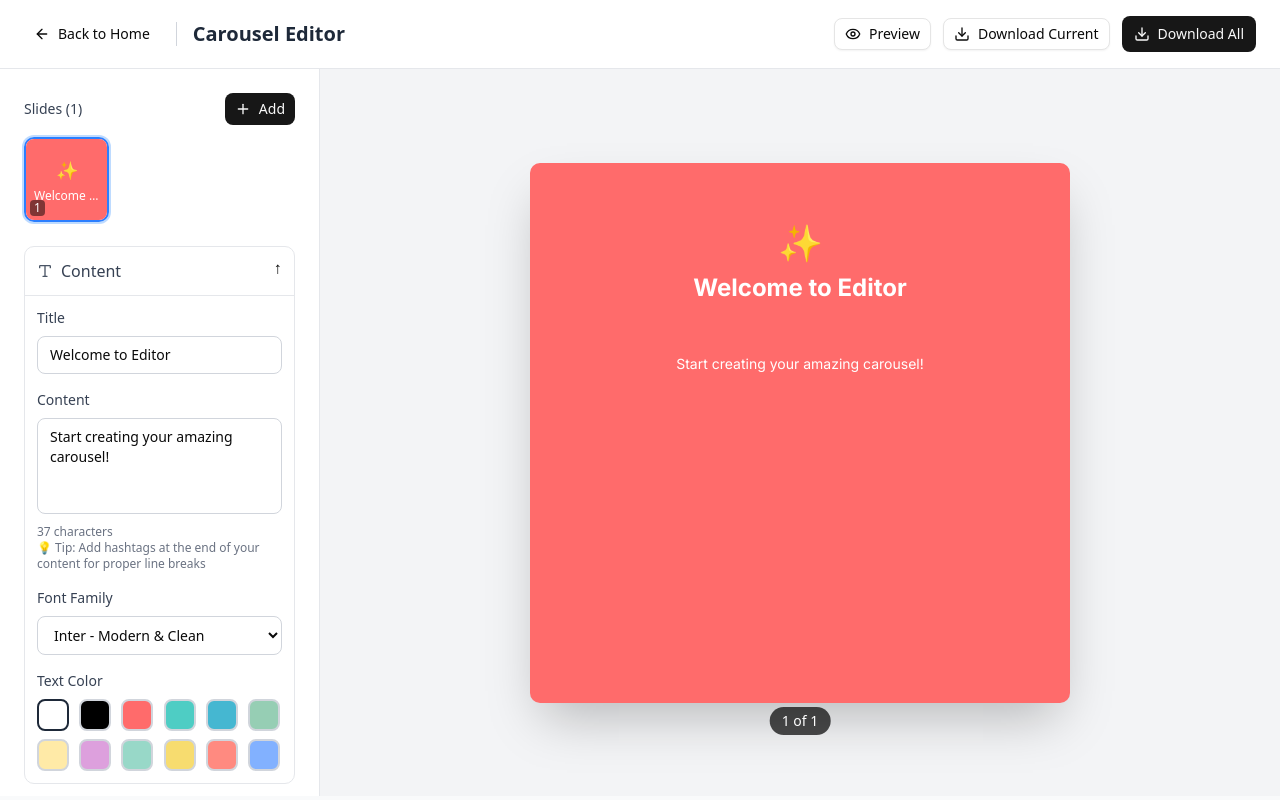
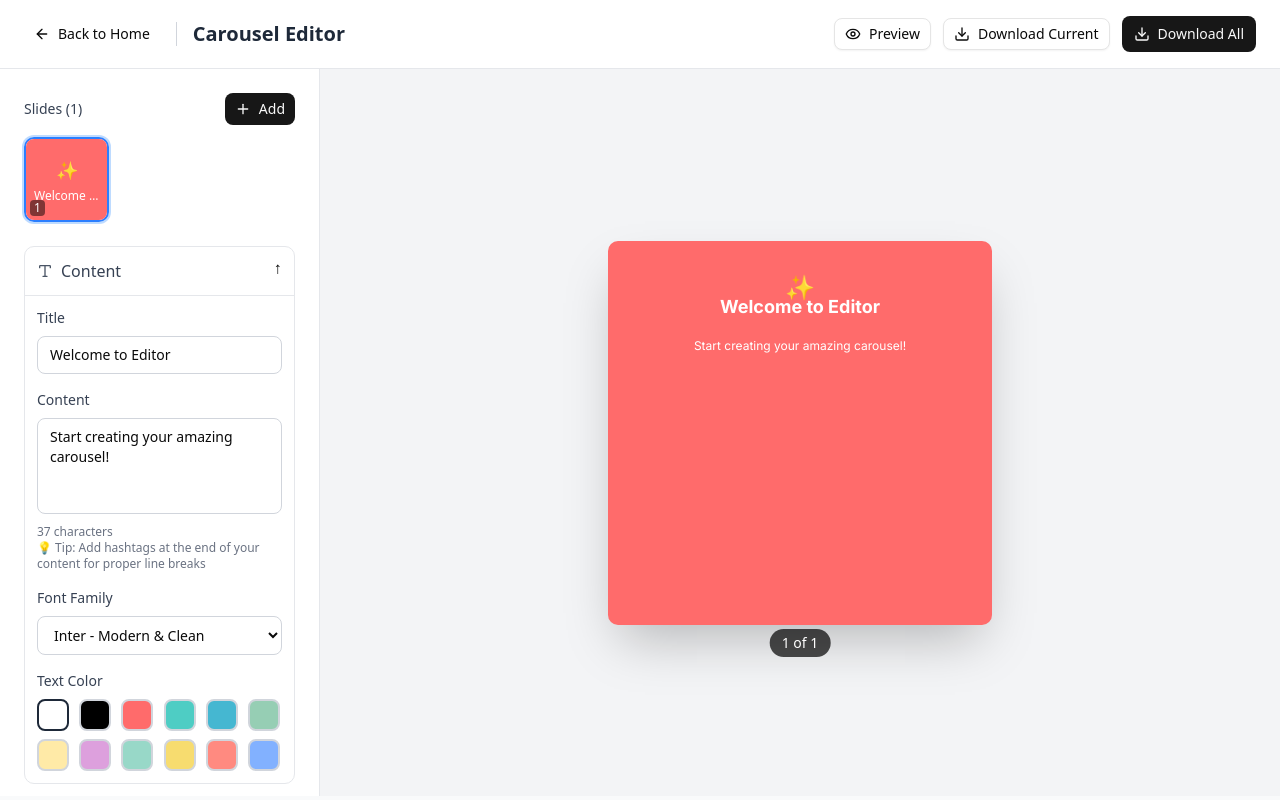
Before and after one commit to Habib7442/carouselly, a Next.js app: page /editor in a window 1280 px wide. Built offline with nearby package versions, Linux system fonts and the light colour scheme.

Commit message:
Fix carousel overflow and container sizing

```diff
--- a/app/editor/page.tsx
+++ b/app/editor/page.tsx
@@ -816,19 +816,15 @@ function EditorPageContent() {
         </div>
 
         {/* Right Side - Slide Preview */}
-        <div className="flex-1 flex items-center justify-center p-8 bg-gray-100">
-          <div className="relative">
-            {/* Preview - Properly fitted 540x540 (scaled down from 1080x1080) */}
+        <div className="flex-1 flex items-center justify-center p-6 bg-gray-100 overflow-hidden">
+          <div className="relative max-w-md w-full">
+            {/* Preview - Properly contained and sized */}
             <motion.div
               key={currentSlide}
               initial={{ opacity: 0, scale: 0.9 }}
               animate={{ opacity: 1, scale: 1 }}
               transition={{ duration: 0.3 }}
-              className="relative"
-              style={{
-                width: '540px',
-                height: '540px',
-              }}
+              className="relative w-full aspect-square max-w-sm mx-auto"
             >
               <div
                 className="w-full h-full shadow-2xl relative overflow-hidden rounded-lg"
@@ -918,12 +914,12 @@ function EditorPageContent() {
                 )}
 
                 {/* Content Layer - EXACT POSITIONING TO MATCH CANVAS */}
-                <div className="absolute inset-0 flex flex-col items-center text-white" style={{ padding: '30px' }}>
+                <div className="absolute inset-0 flex flex-col items-center text-white" style={{ padding: '15px' }}>
                   {currentSlideData.emoji && (
                     <div
-                      className="absolute text-4xl"
+                      className="absolute text-2xl"
                       style={{
-                        top: '60px', // Scaled for 540px preview (120px / 2)
+                        top: '30px', // Scaled for preview (60px / 2)
                         left: '50%',
                         transform: 'translateX(-50%)'
                       }}
@@ -934,12 +930,12 @@ function EditorPageContent() {
 
                   {currentSlideData.title && (
                     <h2
-                      className="absolute text-2xl font-bold text-center leading-tight"
+                      className="absolute text-lg font-bold text-center leading-tight"
                       style={{
-                        top: '110px', // Scaled for 540px preview (220px / 2)
+                        top: '55px', // Scaled for preview (110px / 2)
                         left: '50%',
                         transform: 'translateX(-50%)',
-                        width: 'calc(100% - 60px)', // Account for padding
+                        width: 'calc(100% - 30px)', // Account for padding
                         fontFamily: currentSlideData.titleFontFamily || fontFamilies[0].value,
                         color: currentSlideData.titleColor || '#FFFFFF',
                         textAlign: currentSlideData.titleAlign || 'center',
@@ -954,19 +950,19 @@ function EditorPageContent() {
 
                   {currentSlideData.content && (
                     <div
-                      className="absolute text-sm leading-relaxed"
+                      className="absolute text-xs leading-relaxed"
                       style={{
-                        top: '190px', // Scaled for 540px preview (380px / 2)
+                        top: '95px', // Scaled for preview (190px / 2)
                         left: '50%',
                         transform: 'translateX(-50%)',
-                        width: 'calc(100% - 60px)', // Account for padding
+                        width: 'calc(100% - 30px)', // Account for padding
                         fontFamily: currentSlideData.contentFontFamily || fontFamilies[0].value,
                         color: currentSlideData.contentColor || '#FFFFFF',
                         textAlign: currentSlideData.contentAlign || 'center',
                         wordWrap: 'break-word',
                         overflowWrap: 'break-word',
                         hyphens: 'auto',
-                        maxHeight: '280px', // Scaled max height
+                        maxHeight: '140px', // Scaled max height
                         overflow: 'hidden'
                       }}
                     >
@@ -975,12 +971,12 @@ function EditorPageContent() {
                   )}
                 </div>
               </div>
+            </motion.div>
 
-              {/* Slide indicator */}
-              <div className="absolute -bottom-8 left-1/2 transform -translate-x-1/2 bg-black/70 text-white px-3 py-1 rounded-full text-sm">
-                {currentSlide + 1} of {slides.length}
-              </div>
-            </motion.div>
+            {/* Slide indicator */}
+            <div className="absolute -bottom-8 left-1/2 transform -translate-x-1/2 bg-black/70 text-white px-3 py-1 rounded-full text-sm">
+              {currentSlide + 1} of {slides.length}
+            </div>
           </div>
         </div>
       </div>
```
